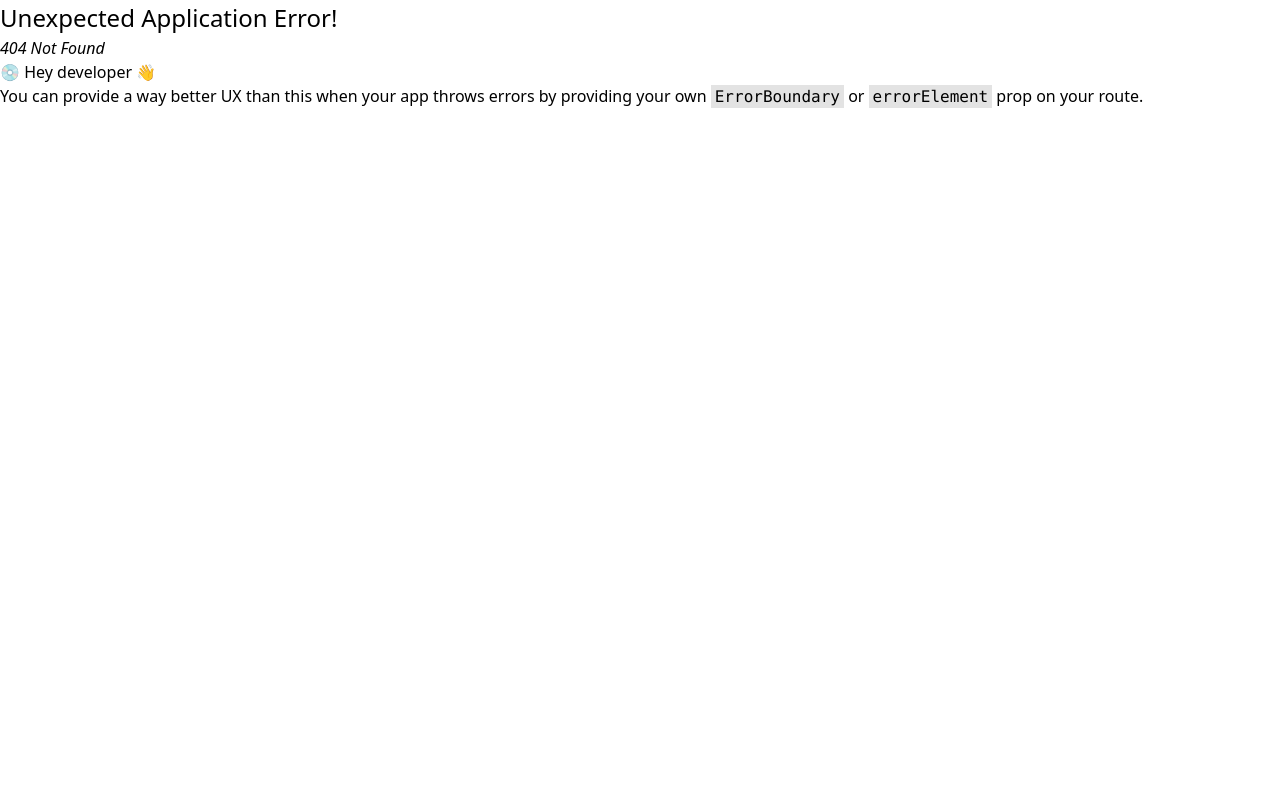
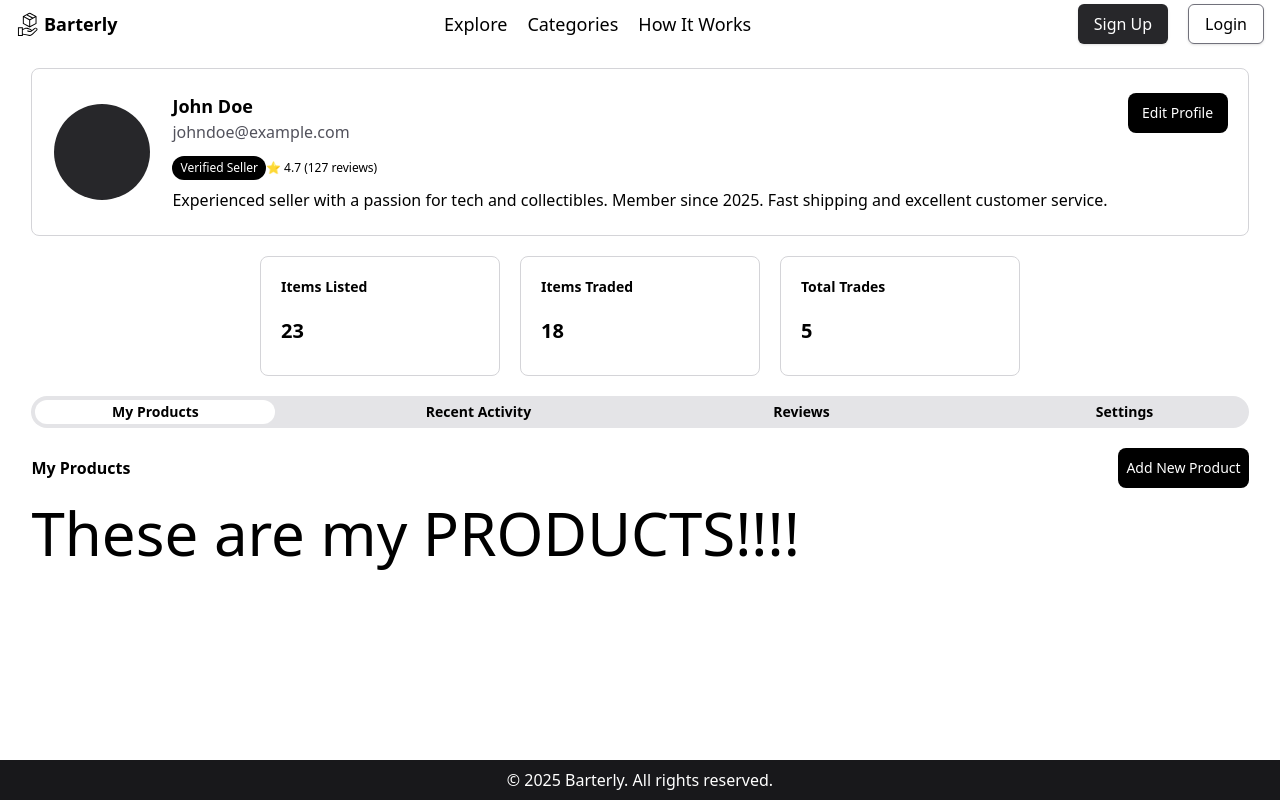
Before and after one commit to AlexKT1022/barterly-frontend, a React (Vite) app: page /profile in a window 1280 px wide. Before the commit this address had no page. Built offline with nearby package versions, Linux system fonts and the light colour scheme.

Commit message:
created profile page w/ components (pcard, poverview, pstats) sub-components(myproducts, recentActivities, reviews, settings)

```diff
--- a/src/App.jsx
+++ b/src/App.jsx
@@ -2,6 +2,7 @@ import { createBrowserRouter } from "react-router";
 
 import RootLayout from "./layouts/RootLayout";
 import Homepage from "./pages/Homepage";
+import Profile from "./pages/Profile";
 
 const routes = [
   {
@@ -12,6 +13,10 @@ const routes = [
         index: true,
         Component: Homepage,
       },
+      {
+        path: "profile",
+        Component: Profile,
+      },
     ],
   },
 ];
--- /dev/null
+++ b/src/components/Profile/OverviewOptions/MyProducts.jsx
@@ -0,0 +1,9 @@
+const MyProducts = () => {
+  return (
+    <>
+      <h1>These are my PRODUCTS!!!!</h1>
+    </>
+  );
+};
+
+export default MyProducts;
--- /dev/null
+++ b/src/components/Profile/OverviewOptions/RecentActivities.jsx
@@ -0,0 +1,9 @@
+const RecentActivities = () => {
+  return (
+    <>
+      <h1>These are my RECENT ACTIVITIES!!!!</h1>
+    </>
+  );
+};
+
+export default RecentActivities;
--- /dev/null
+++ b/src/components/Profile/OverviewOptions/Reviews copy.jsx
@@ -0,0 +1,9 @@
+const Settings = () => {
+  return (
+    <>
+      <h1>These are my SETTINGS!!!!</h1>
+    </>
+  );
+};
+
+export default Settings;
--- /dev/null
+++ b/src/components/Profile/OverviewOptions/Reviews.jsx
@@ -0,0 +1,9 @@
+const Reviews = () => {
+  return (
+    <>
+      <h1>These are my REVIEWS!!!!</h1>
+    </>
+  );
+};
+
+export default Reviews;
--- /dev/null
+++ b/src/components/Profile/ProfileCard.jsx
@@ -0,0 +1,28 @@
+const ProfileCard = () => {
+  return (
+    <>
+      <div className="user-profile mx-auto mt-5 h-42 border rounded-lg border-zinc-300 grid grid-cols-[100px_minmax(900px,_1fr)_100px] gap-5 p-5">
+        <div className="profile-photo w-24 h-24 rounded-full bg-zinc-800 justify-self-center self-center"></div>
+        <div className="user-details flex flex-col justify-center">
+          <p className="text-lg font-semibold">John Doe</p>
+          <p className="text-zinc-600 mb-3">johndoe@example.com</p>
+          <div className="flex text-xs items-center mb-2">
+            <p className="bg-black text-white rounded-full pl-2 pr-2 pt-1 pb-1">
+              Verified Seller
+            </p>
+            <p>⭐ 4.7 (127 reviews)</p>
+          </div>
+          <div>
+            Experienced seller with a passion for tech and collectibles. Member
+            since 2025. Fast shipping and excellent customer service.
+          </div>
+        </div>
+        <button className="bg-black text-white h-10 rounded-lg text-sm relative top-1">
+          Edit Profile
+        </button>
+      </div>
+    </>
+  );
+};
+
+export default ProfileCard;
--- /dev/null
+++ b/src/components/Profile/ProfileOverview.jsx
@@ -0,0 +1,73 @@
+import { useState } from "react";
+import MyProducts from "./OverviewOptions/MyProducts";
+import RecentActivities from "./OverviewOptions/RecentActivities";
+import Reviews from "./OverviewOptions/Reviews";
+import Settings from "./OverviewOptions/Reviews copy";
+
+const ProfileOverview = () => {
+  const [active, setActive] = useState("myProducts");
+
+  return (
+    <>
+      <div className="bg-zinc-200 w-full h-8 rounded-full mt-5 flex justify-between pt-1 pb-1 pl-1 pr-1">
+        <button
+          onClick={() => setActive("myProducts")}
+          className={`text-sm rounded-full w-60 font-semibold cursor-pointer transition-all duration-500 ${
+            active === "myProducts"
+              ? "bg-white"
+              : "bg-transparent hover:bg-zinc-400 hover:text-white"
+          }`}
+        >
+          My Products
+        </button>
+        <button
+          onClick={() => setActive("recentActivities")}
+          className={`text-sm rounded-full w-60 font-semibold cursor-pointer transition-all duration-500 ${
+            active === "recentActivities"
+              ? "bg-white"
+              : "bg-transparent hover:bg-zinc-400 hover:text-white"
+          }`}
+        >
+          Recent Activity
+        </button>
+        <button
+          onClick={() => setActive("reviews")}
+          className={`text-sm rounded-full w-60 font-semibold cursor-pointer transition-all duration-500 ${
+            active === "reviews"
+              ? "bg-white"
+              : "bg-transparent hover:bg-zinc-400 hover:text-white"
+          }`}
+        >
+          Reviews
+        </button>
+        <button
+          onClick={() => setActive("settings")}
+          className={`text-sm rounded-full w-60 font-semibold cursor-pointer transition-all duration-500 ${
+            active === "settings"
+              ? "bg-white"
+              : "bg-transparent hover:bg-zinc-400 hover:text-white"
+          }`}
+        >
+          Settings
+        </button>
+      </div>
+      <div className="mt-5 flex justify-between items-center">
+        <p className="font-semibold">
+          {active === "myProducts" && "My Products"}
+          {active === "recentActivities" && "Recent Activities"}
+          {active === "reviews" && "Reviews"}
+          {active === "settings" && "Settings"}
+        </p>
+        <button className="bg-black text-white h-10 rounded-lg text-sm pl-2 pr-2 cursor-pointer">
+          Add New Product
+        </button>
+      </div>
+      <div>{active === "myProducts" && <MyProducts />}</div>
+      <div>{active === "recentActivities" && <RecentActivities />}</div>
+      <div>{active === "reviews" && <Reviews />}</div>
+      <div>{active === "settings" && <Settings />}</div>
+    </>
+  );
+};
+
+export default ProfileOverview;
--- /dev/null
+++ b/src/components/Profile/ProfileStats.jsx
@@ -0,0 +1,22 @@
+const ProfileStats = () => {
+  return (
+    <>
+      <div className="flex mt-5 gap-5 justify-center">
+        <div className="items-listed border rounded-lg border-zinc-300 w-60 h-30 p-5">
+          <p className="text-sm font-semibold mb-5">Items Listed</p>
+          <p className="text-xl font-bold">23</p>
+        </div>
+        <div className="items-traded items-listed border rounded-lg border-zinc-300 w-60 h-30 p-5">
+          <p className="text-sm font-semibold mb-5">Items Traded</p>
+          <p className="text-xl font-bold">18</p>
+        </div>
+        <div className="total-trades items-listed border rounded-lg border-zinc-300 w-60 h-30 p-5">
+          <p className="text-sm font-semibold mb-5">Total Trades</p>
+          <p className="text-xl font-bold">5</p>
+        </div>
+      </div>
+    </>
+  );
+};
+
+export default ProfileStats;
--- a/src/layouts/RootLayout.jsx
+++ b/src/layouts/RootLayout.jsx
@@ -12,7 +12,7 @@ const RootLayout = () => {
           </div>
         </header>
 
-        <main className="flex-1 px-4">
+        <main className="max-w-7xl mx-auto flex-1 px-4">
           <Outlet />
         </main>
         <Footer />
--- /dev/null
+++ b/src/pages/Profile.jsx
@@ -0,0 +1,21 @@
+import { Link } from "react-router";
+import ProfileCard from "../components/Profile/ProfileCard";
+import ProfileStats from "../components/Profile/ProfileStats";
+import ProfileOverview from "../components/Profile/ProfileOverview";
+
+const Profile = () => {
+  return (
+    <>
+      {/* Profile */}
+      <ProfileCard />
+
+      {/* Stats */}
+      <ProfileStats />
+
+      {/* Overview*/}
+      <ProfileOverview />
+    </>
+  );
+};
+
+export default Profile;
```
Also changed, not shown: public/lloyd.jpg (added).
